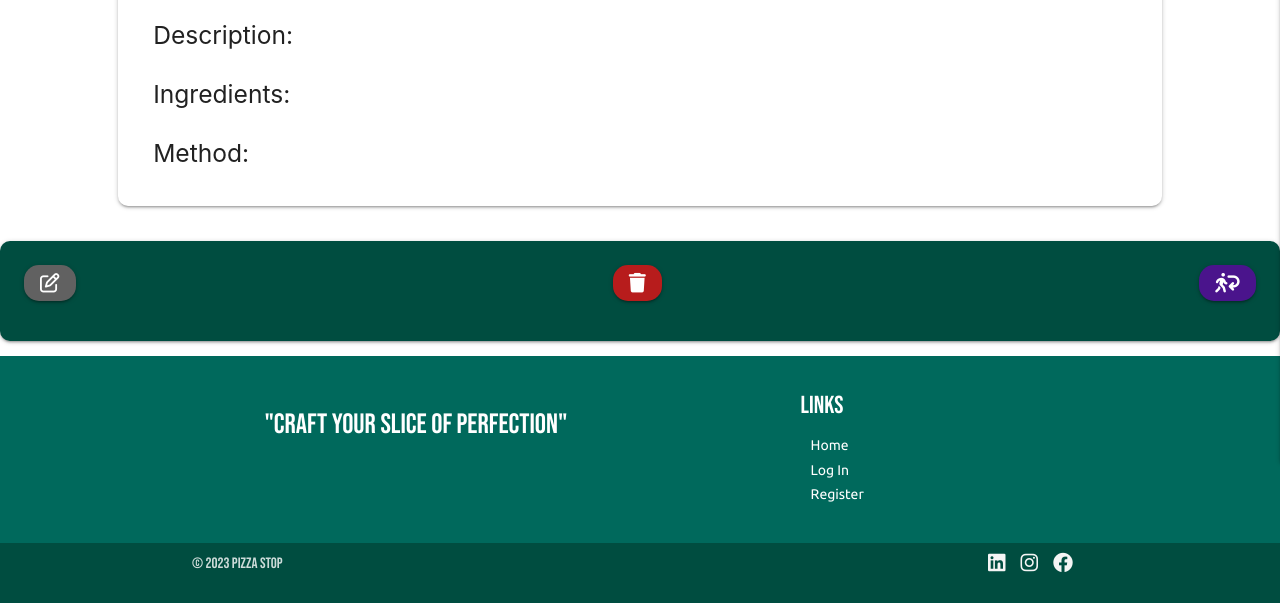
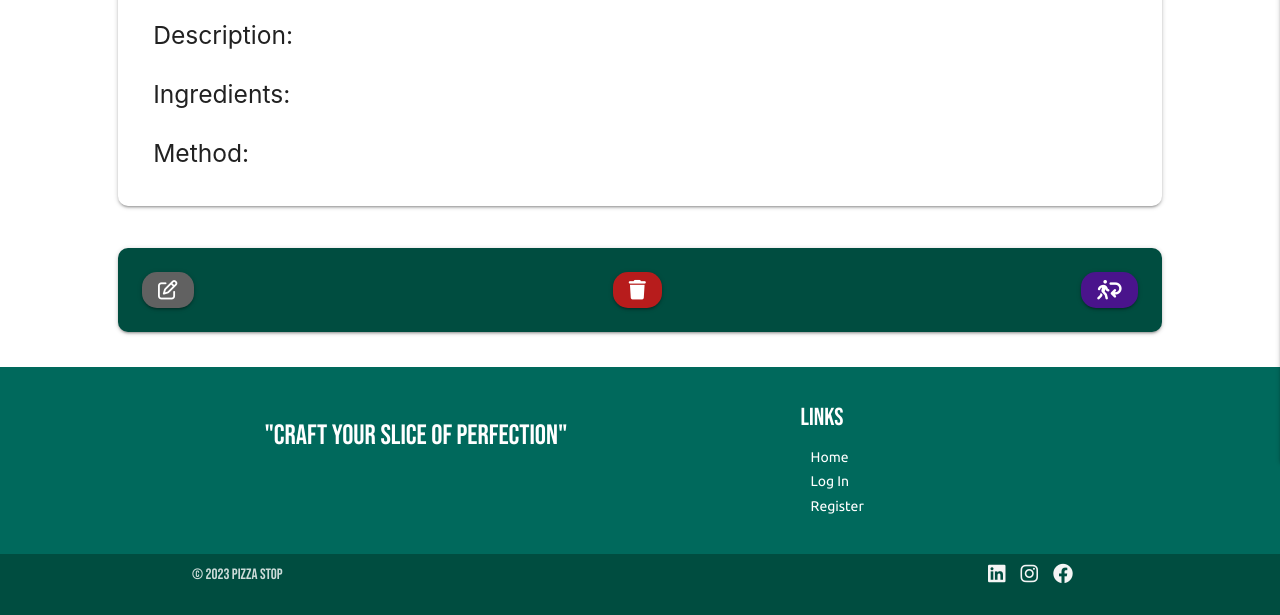
Before and after one commit to AHendley84/Pizza-Stop-MIlestone-Project-3, a Flask app: template templates/view_recipe.html in a window 1280 px wide. Shown: the part 398-1013 px from the top of the page. Run offline with Flask 3, Linux system fonts and the light colour scheme; the template is opened without the code that fills it, so the values that code supplies are empty; some libraries are stand-ins or nearby versions.

Commit message:
Fix button bar below recipe on view recipe template

```diff
--- a/templates/view_recipe.html
+++ b/templates/view_recipe.html
@@ -58,8 +58,9 @@
     </div>
 </div>
 <!-- Edit button -->
-<div class="card-panel center-align card-radius teal darken-4">
 <div class="row">
+<div class="col s12 m10 offset-m1">
+    <div class="card-panel center-align card-radius teal darken-4 s12 m10 offset-m1">
             {% if session.user|lower == recipe_id.recipe_submitted_by|lower %}
             <a class="btn btn-radius left grey darken-2"
                 href="{{ url_for('edit_recipe', recipe_repository_id=recipe_id._id) }}" title="Edit">
@@ -94,5 +95,6 @@
 </div>
 </div>
 </div>
+</div>
 
 {% endblock %}
```
Also changed, not shown: TESTING.md (+1 -1 lines). Lines whose indentation alone changed are shown as unchanged.
